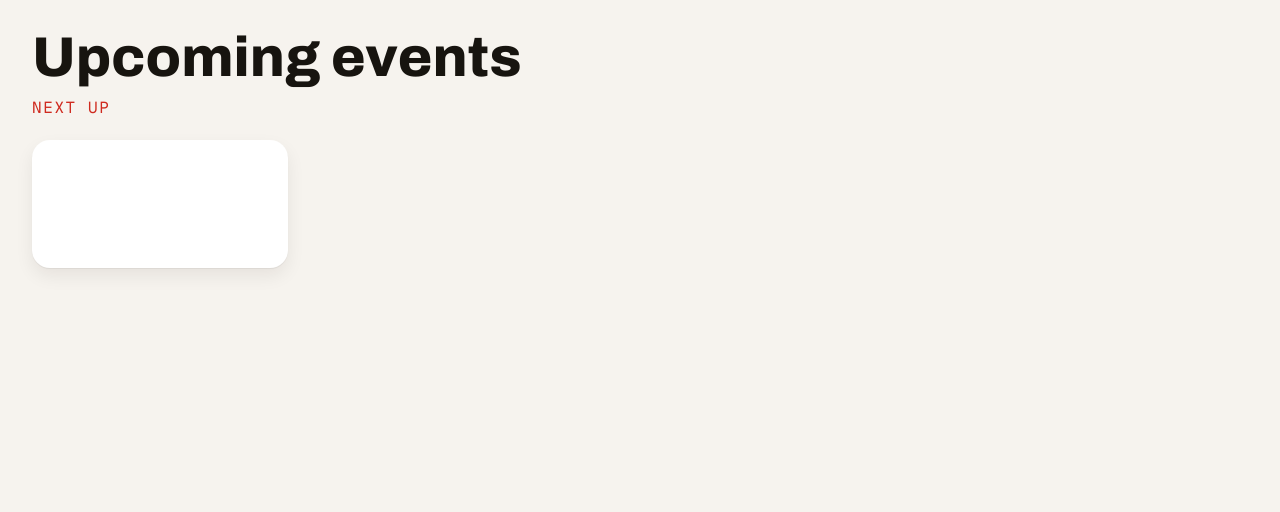
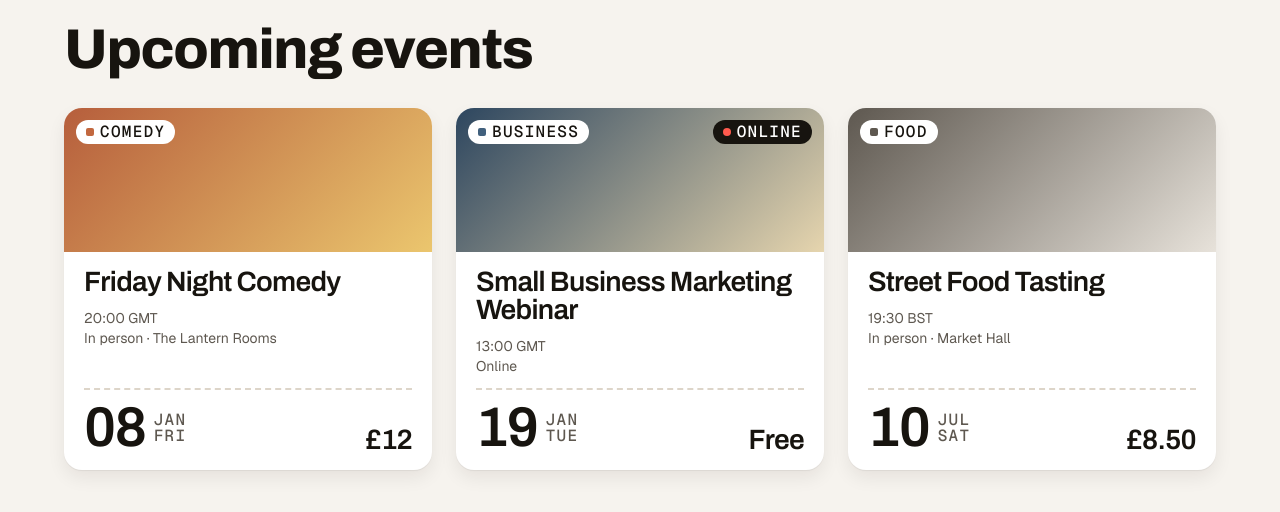
Before and after one commit to ap23hp/Tix-book, a Next.js app in the folder web/: page / in a window 1280 px wide. Shown: the top 512 px of the page. Built offline with nearby package versions, Linux system fonts and the light colour scheme.

Commit message:
feat(web): add EventCard component with category fallback and timezone-aware times

```diff
--- a/web/app/page.tsx
+++ b/web/app/page.tsx
@@ -1,13 +1,49 @@
+import { EventCard, type EventSummary } from "@/components/EventCard";
+
+const fakeEvents: EventSummary[] = [
+  {
+    id: "1",
+    title: "Friday Night Comedy",
+    category: "Comedy",
+    format: "IN_PERSON",
+    startsAt: "2027-01-08T20:00:00.000Z",
+    timezone: "Europe/London",
+    venueName: "The Lantern Rooms",
+    pricePence: 1200,
+  },
+  {
+    id: "2",
+    title: "Small Business Marketing Webinar",
+    category: "business",
+    format: "ONLINE",
+    startsAt: "2027-01-19T13:00:00.000Z",
+    timezone: "Europe/London",
+    venueName: null,
+    pricePence: 0,
+  },
+  {
+    id: "3",
+    title: "Street Food Tasting",
+    category: "Food",
+    format: "IN_PERSON",
+    startsAt: "2027-07-10T18:30:00.000Z",
+    timezone: "Europe/London",
+    venueName: "Market Hall",
+    pricePence: 850,
+  },
+];
+
 export default function Home() {
   return (
-    <main className="p-8">
-      <h1 className="font-display text-display-lg font-extrabold [font-variation-settings:'wdth'_75] text-ink">
+    <main className="mx-auto max-w-[1200px] p-6">
+      <h1 className="font-display text-display-lg font-extrabold [font-variation-settings:'wdth'_75] tracking-tight text-ink">
         Upcoming events
       </h1>
-      <p className="mt-4 text-accent font-mono text-label uppercase tracking-widest">
-        Next up
-      </p>
-      <div className="mt-6 w-64 h-32 bg-surface rounded-ticket shadow-ticket" />
+      <div className="mt-8 grid gap-6 sm:grid-cols-2 lg:grid-cols-3">
+        {fakeEvents.map((event) => (
+          <EventCard key={event.id} event={event} />
+        ))}
+      </div>
     </main>
   );
 }
--- /dev/null
+++ b/web/components/EventCard.tsx
@@ -0,0 +1,142 @@
+import Link from "next/link";
+
+// The fields the card needs, matching what GET /api/v1/events returns
+export type EventSummary = {
+  id: string;
+  title: string;
+  category: string;
+  format: "IN_PERSON" | "ONLINE";
+  startsAt: string; // ISO date string from the API
+  timezone: string;
+  venueName: string | null;
+  pricePence: number;
+};
+
+type CategoryStyle = { from: string; to: string; dot: string };
+
+// Colours from the design (page 33). Keys are lowercase.
+const CATEGORY_STYLES: Record<string, CategoryStyle> = {
+  comedy: { from: "#b65e3c", to: "#ebc66e", dot: "#c2683f" },
+  music: { from: "#463f7c", to: "#d9a58f", dot: "#5b4e95" },
+  business: { from: "#2d465f", to: "#e6d5ae", dot: "#41607d" },
+  workshops: { from: "#6c8c6b", to: "#eadfc4", dot: "#5f7f5e" },
+};
+
+// Used for any category not in the list (e.g. "Food")
+const FALLBACK_STYLE: CategoryStyle = {
+  from: "#5e5850",
+  to: "#e7e2da",
+  dot: "#5e5850",
+};
+
+function getCategoryStyle(category: string): CategoryStyle {
+  return CATEGORY_STYLES[category.trim().toLowerCase()] ?? FALLBACK_STYLE;
+}
+
+function formatPrice(pence: number): string {
+  if (pence === 0) return "Free";
+  return new Intl.NumberFormat("en-GB", {
+    style: "currency",
+    currency: "GBP",
+    minimumFractionDigits: pence % 100 === 0 ? 0 : 2,
+  }).format(pence / 100);
+}
+
+function formatDateParts(iso: string, timeZone: string) {
+  const date = new Date(iso);
+  const part = (options: Intl.DateTimeFormatOptions) =>
+    new Intl.DateTimeFormat("en-GB", { timeZone, ...options }).format(date);
+
+  return {
+    day: part({ day: "2-digit" }),
+    month: part({ month: "short" }),
+    weekday: part({ weekday: "short" }),
+    time: part({ hour: "2-digit", minute: "2-digit", timeZoneName: "short" }),
+  };
+}
+
+const display =
+  "font-display font-semibold [font-variation-settings:'wdth'_75] tracking-tight";
+const label = "font-mono text-label font-medium uppercase tracking-[0.08em]";
+
+export function EventCard({ event }: { event: EventSummary }) {
+  const style = getCategoryStyle(event.category);
+  const { day, month, weekday, time } = formatDateParts(
+    event.startsAt,
+    event.timezone,
+  );
+  const isOnline = event.format === "ONLINE";
+
+  return (
+    <Link
+      href={`/events/${event.id}`}
+      className="flex flex-col rounded-ticket bg-surface shadow-ticket transition duration-160 ease-ticket hover:-translate-y-1 hover:shadow-ticket-lift focus-visible:-translate-y-1 focus-visible:shadow-ticket-lift motion-reduce:transition-none motion-reduce:hover:translate-y-0"
+    >
+      <article className="flex flex-1 flex-col">
+        {/* Cover art */}
+        <div
+          className="relative h-36 rounded-t-ticket"
+          style={{
+            backgroundImage: `linear-gradient(135deg, ${style.from}, ${style.to})`,
+          }}
+        >
+          <span
+            className={`absolute left-3 top-3 inline-flex items-center gap-1.5 rounded-full bg-surface px-2.5 py-1 text-ink ${label}`}
+          >
+            <span
+              aria-hidden="true"
+              className="size-2 rounded-[2px]"
+              style={{ backgroundColor: style.dot }}
+            />
+            {event.category}
+          </span>
+
+          {isOnline && (
+            <span
+              className={`absolute right-3 top-3 inline-flex items-center gap-1.5 rounded-full bg-ink px-2.5 py-1 text-surface ${label}`}
+            >
+              <span
+                aria-hidden="true"
+                className="size-2 rounded-full bg-live"
+              />
+              Online
+            </span>
+          )}
+        </div>
+
+        {/* Details */}
+        <div className="px-5 pb-3 pt-4">
+          <h3 className={`text-display-sm text-ink ${display}`}>
+            {event.title}
+          </h3>
+          <p className="mt-3 text-sm text-ink-muted">{time}</p>
+          <p className="text-sm text-ink-muted">
+            {isOnline
+              ? "Online"
+              : `In person · ${event.venueName ?? "Venue to be announced"}`}
+          </p>
+        </div>
+
+        {/* Perforation: mt-auto pushes it and the stub to the bottom */}
+        <div
+          aria-hidden="true"
+          className="mx-5 mt-auto border-t-2 border-dashed border-perf"
+        />
+
+        {/* Stub: date and price */}
+        <div className="flex items-end justify-between px-5 pb-4 pt-3">
+          <time dateTime={event.startsAt} className="flex items-center gap-2">
+            <span className={`text-display-lg text-ink ${display}`}>{day}</span>
+            <span className={`flex flex-col text-ink-muted ${label}`}>
+              <span>{month}</span>
+              <span>{weekday}</span>
+            </span>
+          </time>
+          <p className={`text-display-sm text-ink ${display}`}>
+            {formatPrice(event.pricePence)}
+          </p>
+        </div>
+      </article>
+    </Link>
+  );
+}
```
